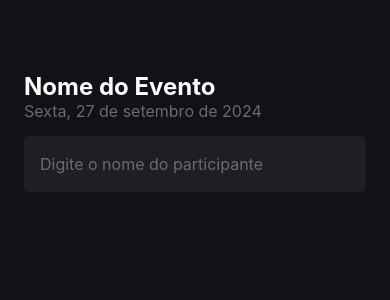
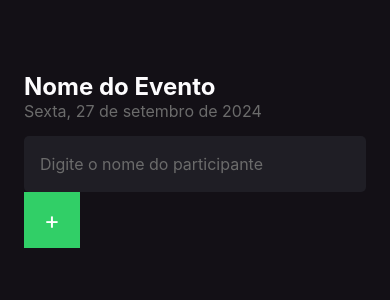
Before and after one commit to viniciusxsousa/imhere, a React Native app: screen / in a window 390 px wide. Shown: the top 300 px of the page. Built offline with nearby package versions, Linux system fonts and the light colour scheme.

Commit message:
adicionando o butão de adicionar participante

```diff
--- a/src/screens/Home/index.tsx
+++ b/src/screens/Home/index.tsx
@@ -1,7 +1,11 @@
-import { View, Text, TextInput } from "react-native"
+import { View, Text, TextInput, TouchableOpacity } from "react-native"
 import { styles } from "./styles"
 
 export function Home() {
+    function handllerAddParticipant() {
+        console.log('Participante adicionado');
+    }
+
     return(
       <View style={styles.container}>
         <Text style={styles.eventName}>Nome do Evento</Text>
@@ -12,6 +16,13 @@ export function Home() {
           placeholderTextColor="#6b6b6b"
           style={styles.input}
         />
+        <TouchableOpacity
+            style={styles.button}
+            onPress={handllerAddParticipant}
+        >
+            <Text style={styles.btnText} >+</Text>
+        </TouchableOpacity>
+
       </View>
     )
 }
--- a/src/screens/Home/styles.ts
+++ b/src/screens/Home/styles.ts
@@ -25,5 +25,16 @@ export const styles = StyleSheet.create({
         color: '#fff',
         fontSize: 16,
         borderRadius: 5,
+    },
+    button: {
+        height: 56,
+        width: 56,
+        backgroundColor: "#31CF67",
+        alignItems: 'center',
+        justifyContent: 'center',
+    },
+    btnText: {
+        fontSize: 24,
+        color: '#fff',
     }
   });
```
